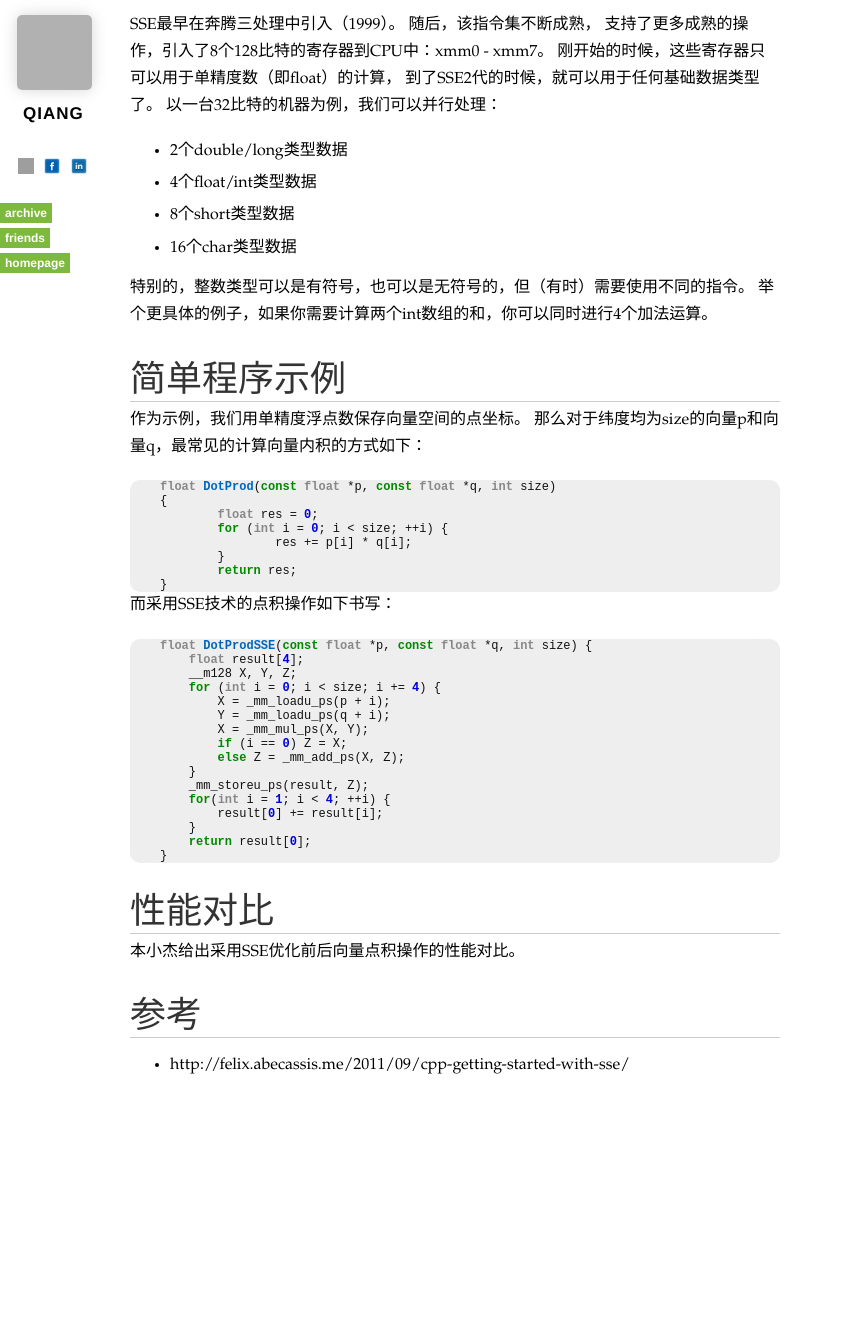
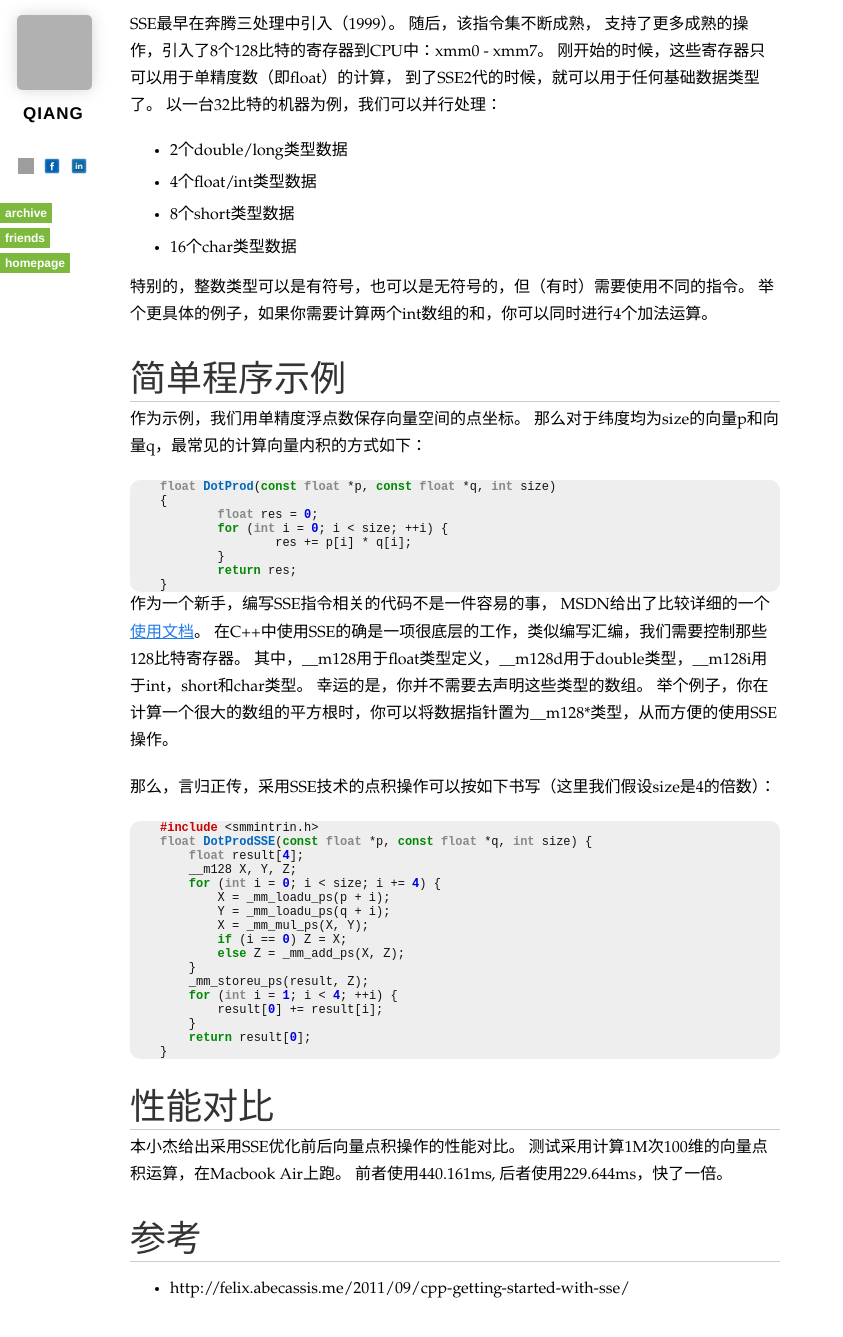
Before and after one commit to qiangrw/qiangrw.github.com, a Jekyll site: the page built from _posts/2015-09-28-optimize-dot-product-by-sse.md, in a window 1280 px wide and 1400 px high, scrolled down 694 px. Shown: the top 1337 px of the window, without its empty margins (0-843 px from the left). Built offline with Jekyll 4.4.1, drawn with Linux system fonts in a browser that asks for light colours; nearby versions of some CDN libraries; Markdown is read by kramdown in place of the engine named in the settings; comment, search, counter and statistics services are not loaded; before the commit the page ends 1871 px from its top, so only the background shows below that; grey boxes are pictures that could not be loaded.

Commit message:
add sample and evaluation

````diff
--- a/_posts/2015-09-28-optimize-dot-product-by-sse.md
+++ b/_posts/2015-09-28-optimize-dot-product-by-sse.md
@@ -58,9 +58,17 @@ float DotProd(const float *p, const float *q, int size)
 }
 ```
 
-而采用SSE技术的点积操作如下书写：
+作为一个新手，编写SSE指令相关的代码不是一件容易的事，
+MSDN给出了比较详细的一个[使用文档](https://msdn.microsoft.com/en-us/library/kcwz153a(v=vs.90).aspx)。
+在C++中使用SSE的确是一项很底层的工作，类似编写汇编，我们需要控制那些128比特寄存器。
+其中，__m128用于float类型定义，__m128d用于double类型，__m128i用于int，short和char类型。
+幸运的是，你并不需要去声明这些类型的数组。
+举个例子，你在计算一个很大的数组的平方根时，你可以将数据指针置为__m128*类型，从而方便的使用SSE操作。
+
+那么，言归正传，采用SSE技术的点积操作可以按如下书写（这里我们假设size是4的倍数）：
 
 ```c
+#include <smmintrin.h>
 float DotProdSSE(const float *p, const float *q, int size) {
     float result[4];
     __m128 X, Y, Z;
@@ -72,7 +80,7 @@ float DotProdSSE(const float *p, const float *q, int size) {
         else Z = _mm_add_ps(X, Z);
     }
     _mm_storeu_ps(result, Z);
-    for(int i = 1; i < 4; ++i) {
+    for (int i = 1; i < 4; ++i) {
         result[0] += result[i];
     }
     return result[0];
@@ -80,11 +88,10 @@ float DotProdSSE(const float *p, const float *q, int size) {
 ```
 
 
-
-
 # 性能对比
 本小杰给出采用SSE优化前后向量点积操作的性能对比。
-
+测试采用计算1M次100维的向量点积运算，在Macbook Air上跑。
+前者使用440.161ms, 后者使用229.644ms，快了一倍。
 
 
 # 参考
````
